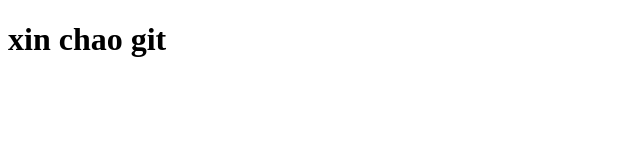
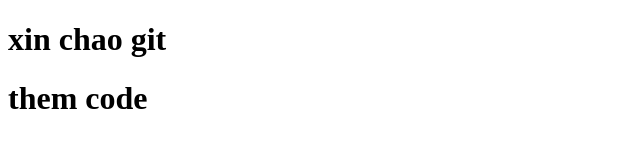
Before and after one commit to nhatnguyenIT/testgit, a plain HTML site: page index.html in a window 1280 px wide. Shown: the whole page, without its empty margins (0-640 px from the left). Drawn offline with Linux system fonts and the light colour scheme.

Commit message:
them code

```diff
--- a/index.html
+++ b/index.html
@@ -7,5 +7,6 @@
 </head>
 <body>
     <h1>xin chao git</h1>
+    <h1>them code</h1>
 </body>
 </html>
```
